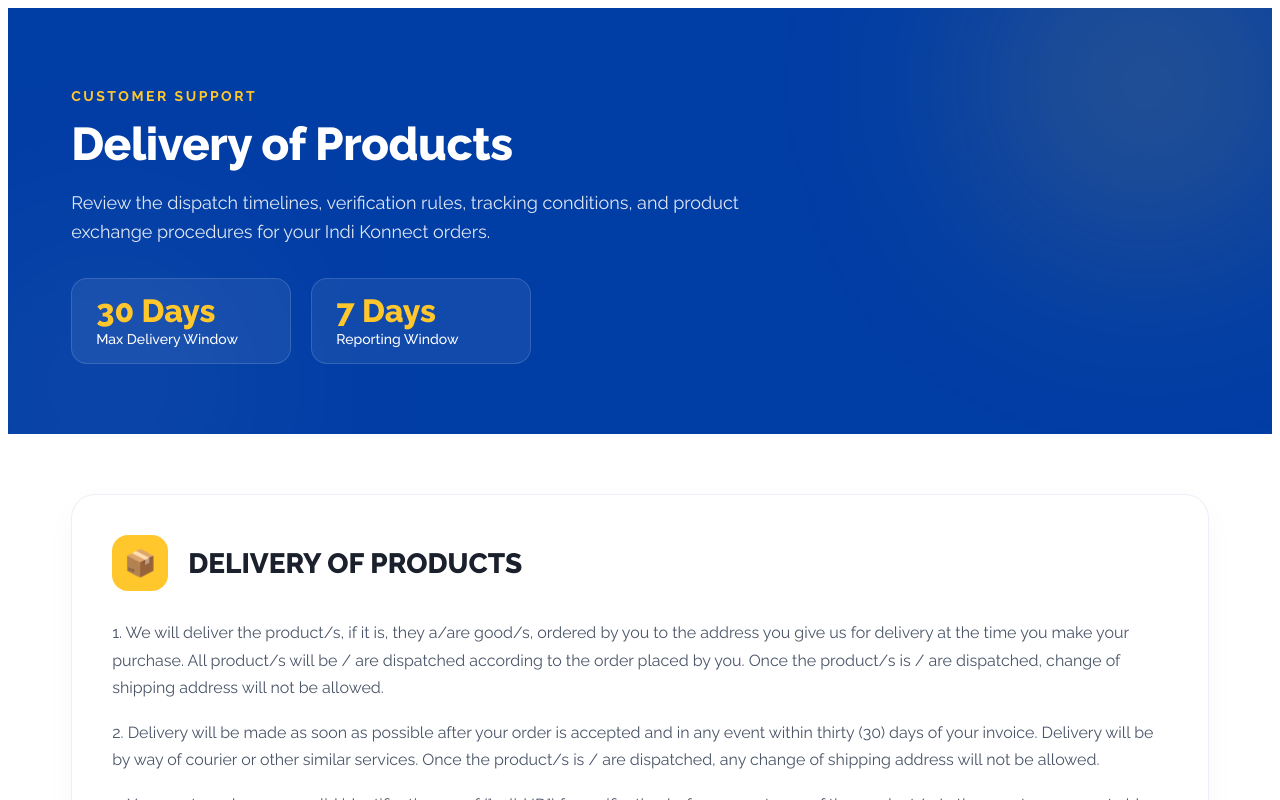
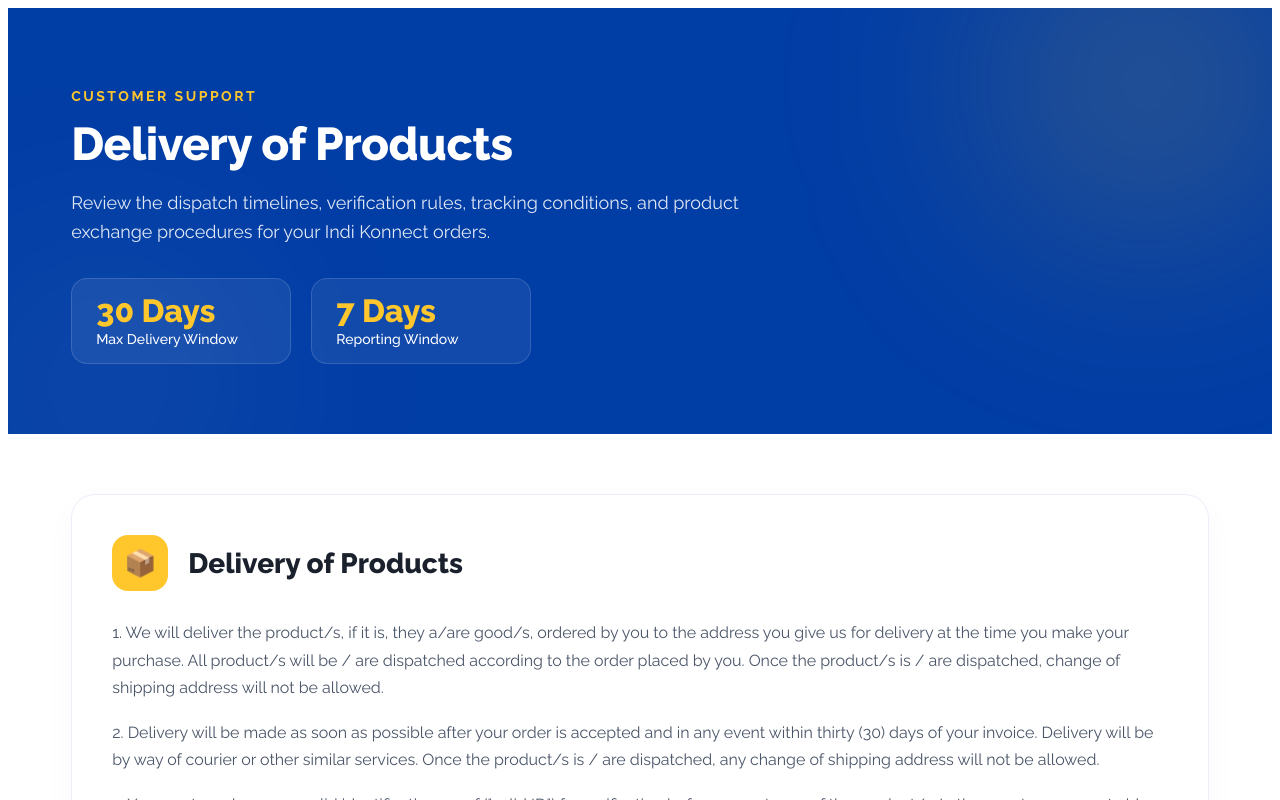
Before and after one commit to aaditya3196/IndiKonnect, a Nuxt app: page /shipping-and-delivery-policy in a window 1280 px wide. Shown: the top 800 px of the page. Built offline with nearby package versions, Linux system fonts and the light colour scheme.

Commit message:
Update shipping-and-delivery-policy.vue

```diff
--- a/app/pages/shipping-and-delivery-policy.vue
+++ b/app/pages/shipping-and-delivery-policy.vue
@@ -30,7 +30,7 @@
       <div class="policy-card reveal">
         <div class="card-top">
           <div class="card-icon">📦</div>
-          <h2>DELIVERY OF PRODUCTS</h2>
+          <h2>Delivery of Products</h2>
         </div>
         <div class="card-body-text">
           <p>
```
